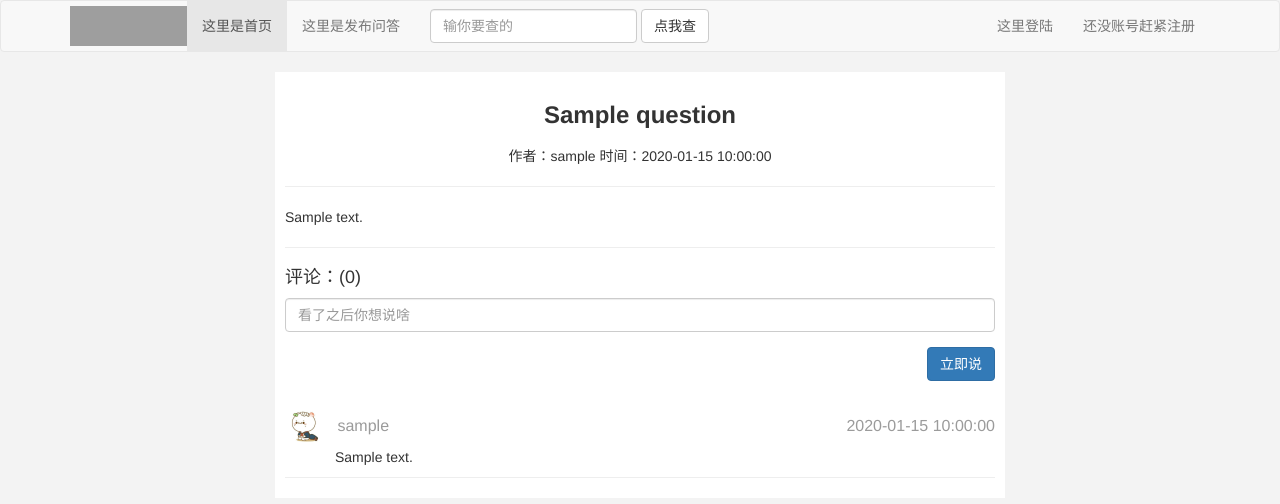
After one commit to haifengzuishuai/Flask_study, a Flask app: page /detail/1 in a window 1280 px wide. The commit adds this page. Shown: the top 504 px of the page. Run offline with Flask 2, Linux system fonts and the light colour scheme; tables that the repository leaves empty hold one stand-in row (values such as "Sample post"); grey boxes are pictures that could not be loaded.

Commit message:
0428全部完结—_flask-web系列

```diff
--- a/app.py
+++ b/app.py
@@ -4,8 +4,9 @@ from exts import db
 from flask_script import Manager
 from flask_migrate import Migrate, MigrateCommand
 import config1
-from models import User, Question
+from models import User, Question, Answer
 from decorators import login_required
+from sqlalchemy import *
 
 SECRET_KEY = os.urandom(24)
 app = Flask(__name__)
@@ -18,7 +19,7 @@ db.init_app(app)
 @app.route('/')
 def index():
     context = {
-        'questions': Question.query.all()
+        'questions': Question.query.order_by(desc('create_time')).all()
     }
     return render_template('index.html', **context)
 
@@ -88,5 +89,27 @@ def question():
         return render_template('index.html')
 
 
+@app.route('/detail/<question_id>')
+def detail(question_id):
+    question_model = Question.query.filter(Question.id == question_id).first()
+    return render_template('detail.html', question=question_model)
+
+
+@app.route('/add_answer/', methods=['POST'])
+@login_required
+def add_answer():
+    content = request.form.get('answer_content')
+    question_id = request.form.get('question_id')
+    answer = Answer(content=content)
+    user_id = session['user_id']
+    user = User.query.filter(User.id == user_id).first()
+    answer.author = user
+    question = Question.query.filter(Question.id == question_id).first()
+    answer.question = question
+    db.session.add(answer)
+    db.session.commit()
+    return redirect(url_for('detail', question_id=question_id))
+
+
 if __name__ == '__main__':
     app.run()
--- a/manage.py
+++ b/manage.py
@@ -2,8 +2,7 @@ from flask_script import Manager
 from flask_migrate import Migrate,MigrateCommand
 from app import app
 from models import db
-from models import User
-from models import Question
+from models import User,Question,Answer
 
 manager = Manager(app)
 migrate = Migrate(app,db)
--- /dev/null
+++ b/static/css/detail.css
@@ -0,0 +1,34 @@
+.question-info {
+    text-align: center;
+    margin-top: 18px;
+}
+
+.answer-list{
+    padding-left: 0;
+}
+
+.answer-list li {
+    list-style: none;
+    border-bottom: 1.5px solid #eeeeee;
+    padding-top: 10px;
+}
+
+.avatar {
+    width: 40px;
+    height: 40px;
+    border-radius: 50%;
+}
+.user-info{
+    font-size: 16px;
+    color: #9b9b9b;
+    line-height: 40px;
+}
+.user-info .username{
+    margin-left: 8px;
+}
+.user-info .create-time{
+    float: right;
+}
+.answer-content{
+    margin-left: 50px;
+}
--- /dev/null
+++ b/templates/detail.html
@@ -0,0 +1,37 @@
+{% extends 'base.html' %}
+{% block title %}详细-{% endblock %}
+{% block head %}
+    <link rel="stylesheet" href="{{ url_for('static',filename='css/detail.css')}}">
+{% endblock %}
+{% block main %}
+    <h3 class="page-title">{{ question.title }}</h3>
+    <p class="question-info">
+        <span>作者：{{ question.author.username }}</span>
+        <span>时间：{{ question.create_time }}</span>
+    </p>
+    <hr class="question-content">
+    <p>{{ question.content }}</p>
+    <hr>
+    <h4>评论：(0)</h4>
+    <form action="{{ url_for('add_answer') }}" method="post">
+        <div class="form-group">
+            <input name="answer_content" type="text" class="form-control" placeholder="看了之后你想说啥">
+            <input type="hidden" name="question_id" value="{{ question.id }}">
+        </div>
+        <div style="text-align: right" class="form-group">
+            <button class="btn btn-primary">立即说</button>
+        </div>
+    </form>
+    <ul class="answer-list">
+        {%  for answer in question.answers %}
+            <li>
+                <div class="user-info">
+                    <img src="{{ url_for('static',filename='images/QQ.jpg')}}" alt="" class="avatar">
+                    <span class="username">{{ answer.author.username }}</span>
+                    <span class="create-time">{{ answer.create_time }}</span>
+                </div>
+            <p class="answer-content">{{ answer.content }}</p>
+            </li>
+        {% endfor %}
+    </ul>
+{% endblock %}
--- a/templates/index.html
+++ b/templates/index.html
@@ -11,7 +11,7 @@
                     <img class="avatar" src="{{ url_for('static',filename='images/QQ.jpg') }}" alt="" >
                 </div>
                 <div class="question-group">
-                    <p class="question-title"><a href="#">{{ question.title }}</a></p>
+                    <p class="question-title"><a href="{{ url_for('detail',question_id=question.id) }}">{{ question.title }}</a></p>
                     <p class="question-content">{{ question.content }}</p>
                     <div class="question-info">
                         <span class="question-author">{{ question.author.username }}</span>
```
Also changed, not shown: migrations/versions/0c999b1a8ee5_.py (added, +28 -0 lines), migrations/versions/d31544cfd1ec_.py (added, +36 -0 lines), models.py (+10 -0 lines), requirements.txt (added, +43 -0 lines).
